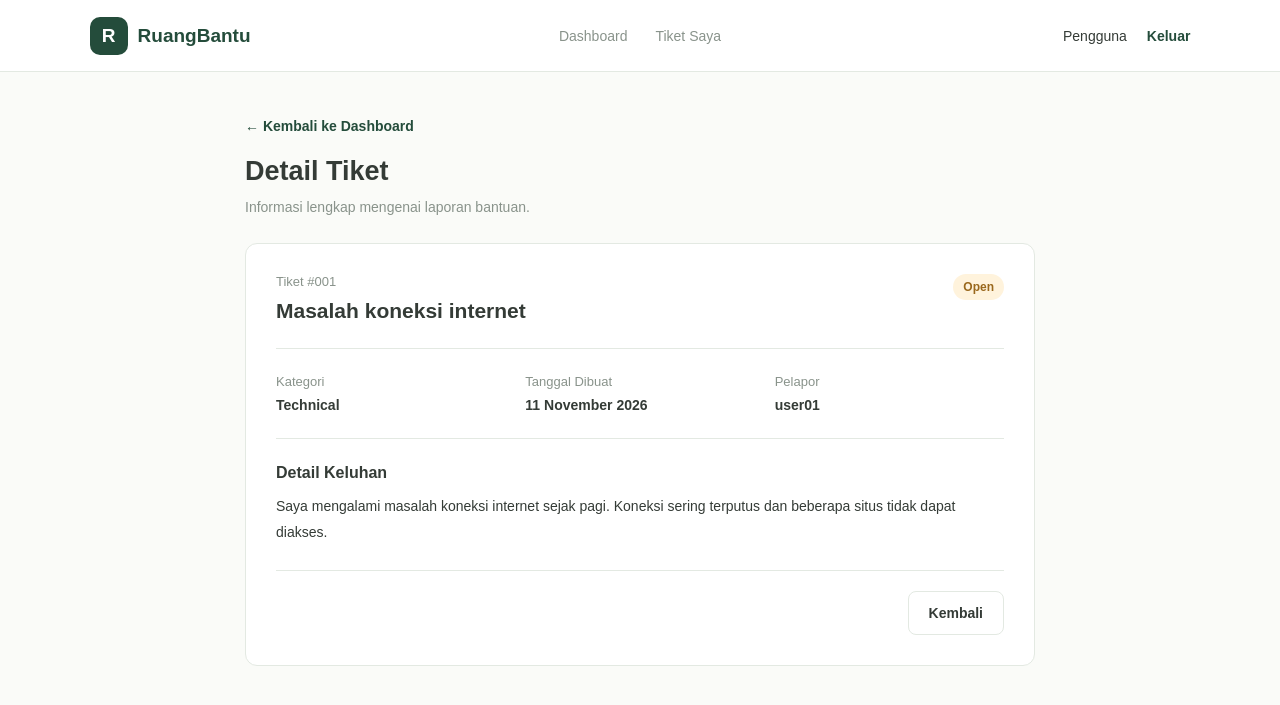
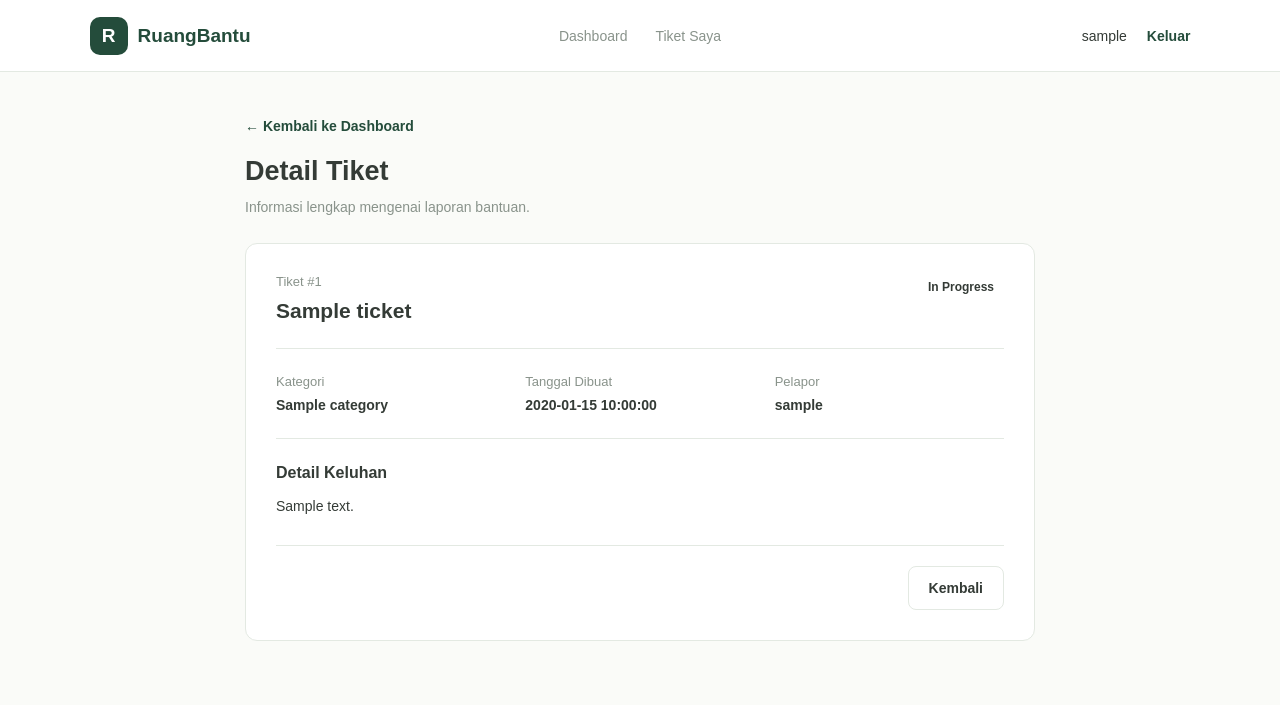
Before and after one commit to RafiqMuzayyan/RuangBantu, a Flask app: template templates/ticket_detail.html in a window 1280 px wide. Shown: the top 705 px of the page. Run offline with Flask 3, Linux system fonts and the light colour scheme; the visitor is signed in with stand-in values (Sample User, id 1); the template is opened without the code that fills it: most values are stand-ins (such as "Sample title", 1, 10 or a date in 2020); parts of the project's set-up code (start-up, migrations or seed data) failed here and were passed over.

Commit message:
Menambahkan Fitur Enkripsi Isi Tiket

```diff
--- a/app.py
+++ b/app.py
@@ -1,9 +1,11 @@
 from flask import (
     Flask, render_template, request,
-    redirect, url_for, session, flash
+    redirect, url_for, session, flash, abort
 )
-from db.ticket import create_ticket as save_ticket
-from security.encryption import encrypt_data
+
+from security.encryption import encrypt_data, decrypt_data
+
+from db.ticket import get_user_tickets, get_ticket,create_ticket as save_ticket
 from db.connection import get_db_connection
 from db.user import register_user, authenticate_user
 
@@ -57,7 +59,28 @@ def dashboard():
     if "user_id" not in session:
         return redirect(url_for("login"))
 
-    return render_template("dashboard.html")
+    tickets = get_user_tickets(
+        session["user_id"],
+        session["role"]
+    )
+
+    total_tickets = len(tickets)
+    in_progress = sum(
+        1 for ticket in tickets
+        if ticket["status"] == "In Progress"
+    )
+    closed_tickets = sum(
+        1 for ticket in tickets
+        if ticket["status"] == "Closed"
+    )
+
+    return render_template(
+        "dashboard.html",
+        tickets=tickets,
+        total_tickets=total_tickets,
+        in_progress=in_progress,
+        closed_tickets=closed_tickets
+    )
 
 @app.route("/ticket/create", methods=["GET", "POST"])
 def create_ticket():
@@ -93,8 +116,24 @@ def ticket_detail(ticket_id):
     if "user_id" not in session:
         return redirect(url_for("login"))
 
-    return render_template("ticket_detail.html", ticket_id=ticket_id)
+    ticket = get_ticket(
+        ticket_id,
+        session["user_id"],
+        session["role"]
+    )
 
+    if ticket is None:
+        abort(404)
+
+    ticket["description"] = decrypt_data(
+        ticket["description_nonce"],
+        ticket["description"]
+    )
+
+    return render_template(
+        "ticket_detail.html",
+        ticket=ticket
+    )
 
 @app.route("/logout")
 def logout():
--- a/templates/ticket_detail.html
+++ b/templates/ticket_detail.html
@@ -23,7 +23,7 @@
         </nav>
 
         <div class="nav-account">
-            <span>Pengguna</span>
+            <span>{{ session['username'] }}</span>
             <a href="{{ url_for('logout') }}">Keluar</a>
         </div>
     </header>
@@ -43,37 +43,35 @@
 
             <div class="detail-header">
                 <div>
-                    <span class="detail-id">Tiket #001</span>
-                    <h2>Masalah koneksi internet</h2>
+                    <span class="detail-id">Tiket #{{ ticket.id }}</span>
+                    <h2>{{ ticket.title }}</h2>
                 </div>
 
-                <span class="status open">Open</span>
+                <span class="status {{ ticket.status|lower|replace(' ', '-') }}">
+                    {{ ticket.status }}
+                </span>
             </div>
 
             <div class="detail-information">
                 <div>
                     <span>Kategori</span>
-                    <strong>Technical</strong>
+                    <strong>{{ ticket.category }}</strong>
                 </div>
 
                 <div>
                     <span>Tanggal Dibuat</span>
-                    <strong>11 November 2026</strong>
+                    <strong>{{ ticket.created_at }}</strong>
                 </div>
 
                 <div>
                     <span>Pelapor</span>
-                    <strong>user01</strong>
+                    <strong>{{ ticket.username }}</strong>
                 </div>
             </div>
 
             <div class="detail-description">
                 <h3>Detail Keluhan</h3>
-                <p>
-                    Saya mengalami masalah koneksi internet sejak pagi.
-                    Koneksi sering terputus dan beberapa situs tidak
-                    dapat diakses.
-                </p>
+                <p>{{ ticket.description }}</p>
             </div>
 
             <div class="detail-footer">
--- a/templates/ticket_form.html
+++ b/templates/ticket_form.html
@@ -40,7 +40,7 @@
         </div>
 
         <section class="ticket-form-card">
-            <form action="#" method="POST">
+            <form action="{{ url_for('create_ticket') }}" method="POST">
 
                 <div class="form-group">
                     <label for="title">Judul Tiket</label>
```
Also changed, not shown: db/ticket.py (+60 -1 lines), templates/dashboard.html (+31 -27 lines).
